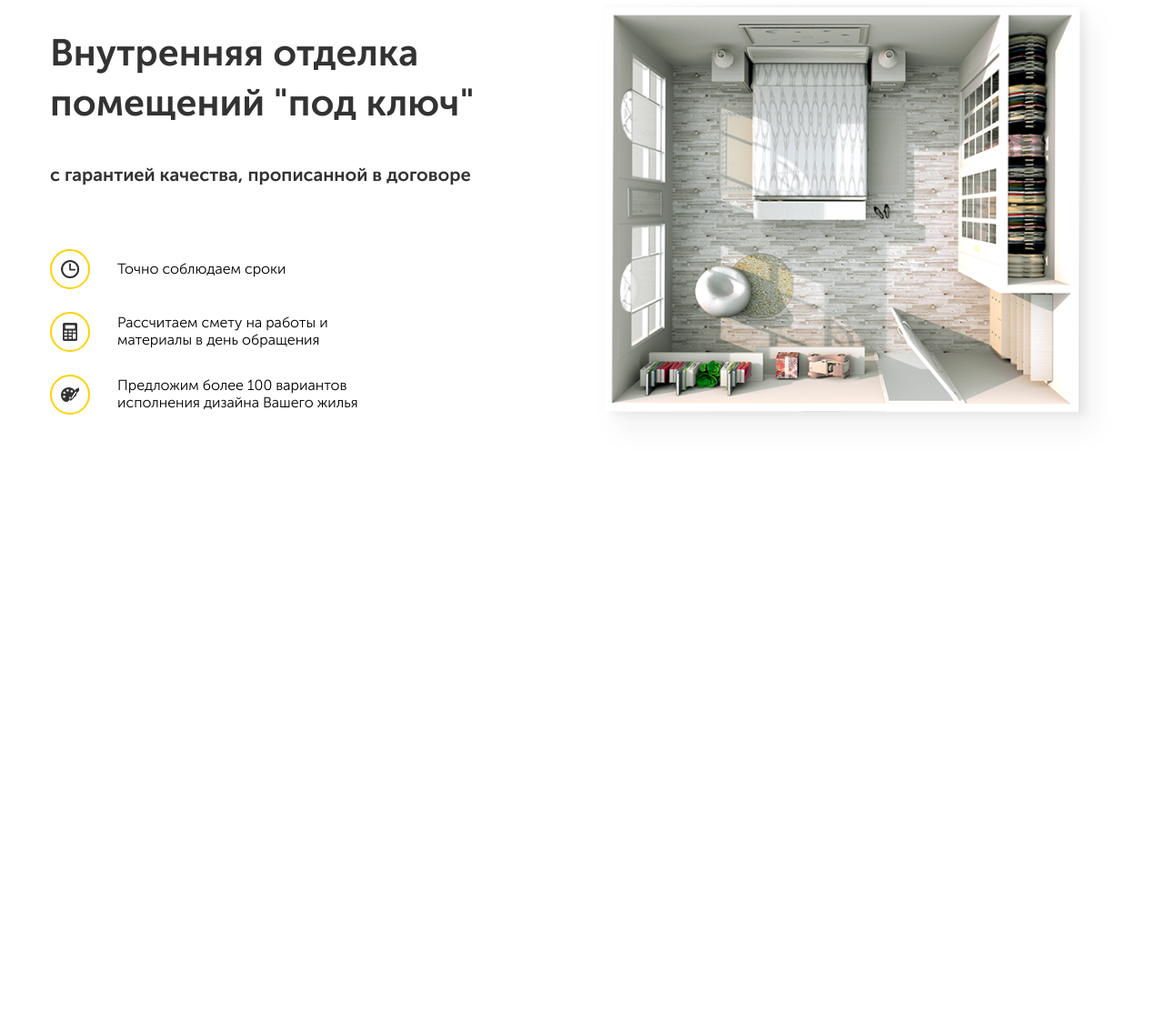
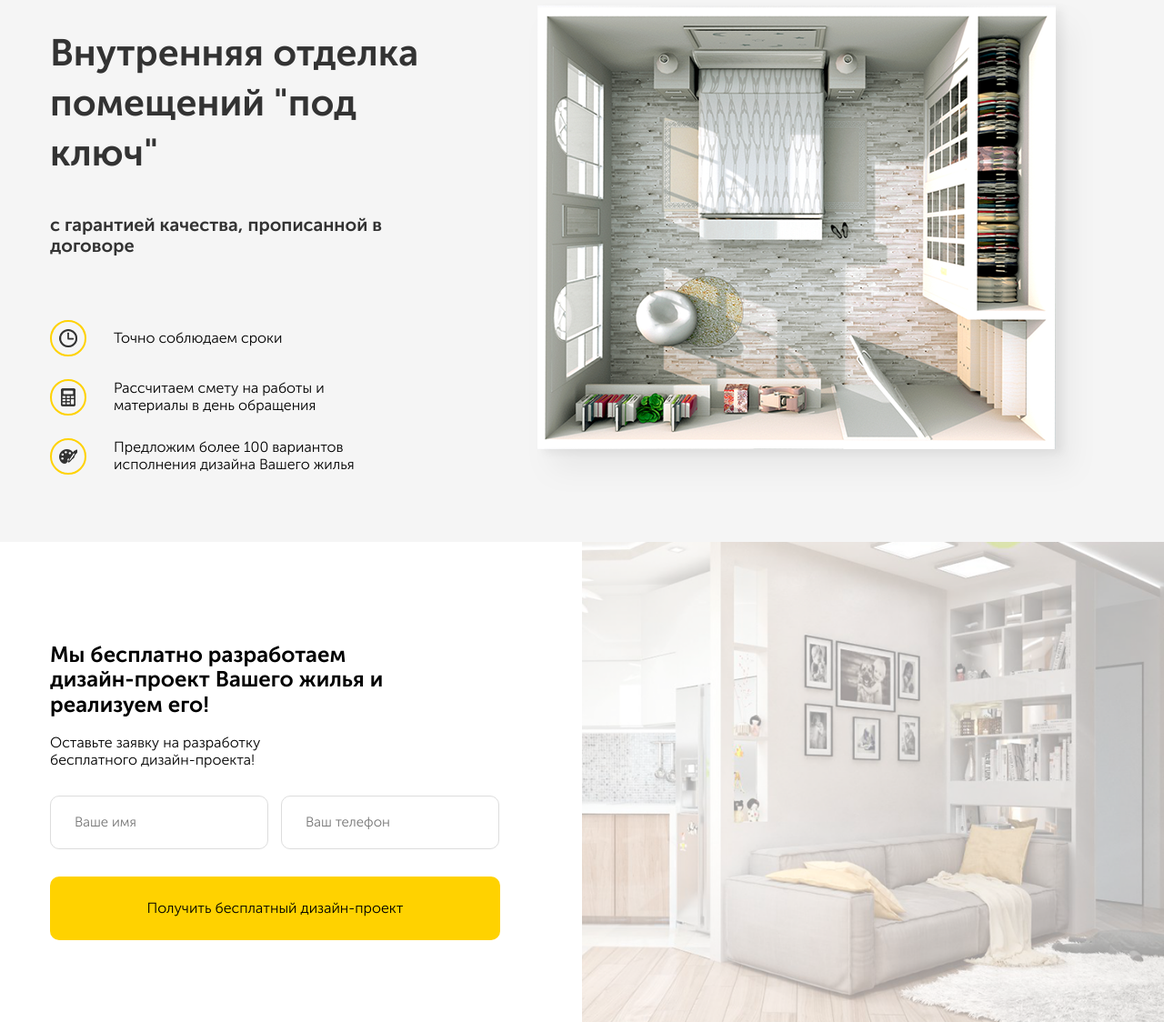
Before and after one commit to REMIX77712/webstart, a plain HTML site: page src/index.html in a window 1280 px wide. Shown: the part 142-1266 px from the top of the page at 91% size. Before the commit the page ends 800 px from the top, so only its background shows below. Drawn offline with Linux system fonts and the light colour scheme.

Commit message:
добавили блок offer

```diff
--- a/src/index.html
+++ b/src/index.html
@@ -67,6 +67,29 @@
       <!-- /.container -->
    </section>
    <!-- /.hero -->
+   <section class="offer section">
+      <div class="container">
+         <div class="offer-block">
+            <h2 class="section-title oofer_title">
+               Мы бесплатно разработаем <br> дизайн-проект Вашего жилья и реализуем его!
+            </h2>
+            <!-- /.section-title -->
+            <span class="section-subtitle offer__subtitle">
+               Оставьте заявку на разработку бесплатного дизайн-проекта!
+            </span>
+            <!-- /.section-subtitle -->
+            <form action="" class="form offer_form">
+               <input type="text" class="input offer__input" placeholder="Ваше имя">
+               <input type="tel" class="input offer__input" placeholder="Ваш телефон">
+               <button class="button offer__button">Получить бесплатный дизайн-проект </button>
+            </form>
+            <!-- /.form offer_form -->
+         </div>
+         <!-- /.offer-block -->
+      </div>
+      <!-- /.container -->
+   </section>
+   <!-- /.offer -->
 </main>
 
 </body>
--- a/src/sass/_colors.sass
+++ b/src/sass/_colors.sass
@@ -1,2 +1,4 @@
 $main-color: #ffd200
 $text-color: #333333
+$secondary:  #f5f5f5
+$border-input: #dddddd
--- a/src/sass/_interface.sass
+++ b/src/sass/_interface.sass
@@ -1,3 +1,7 @@
+
+*
+    box-sizing: border-box
+
 body
     +reg
 img
@@ -15,6 +19,22 @@ img
         width: 90%
 .button
      border-radius: 10px
+     outline: none
      background-color: $main-color
      border: none
      padding: 18px 30px
+     &:hover
+         background-color: lighten($main-color,10%)
+         cursor: pointer
+.section
+    padding: 90px 0px
+    &-title
+        font-size: 24px
+        +bold
+    &__subtitle
+        font-size: 16px
+.input
+     border: solid 1px $border-input
+     padding: 20px 26px
+     font-size: 15px
+     border-radius: 10px
--- a/src/sass/blocks/_hero.sass
+++ b/src/sass/blocks/_hero.sass
@@ -2,11 +2,12 @@
 
 .hero
    padding: 50px 0px
+   background-color: $secondary
    &-block
       display: flex
    &-text
       flex-basis: 45%
-      padding-right: 120px
+      padding-right: 100px
       &__title
          +bold
          font-size: 41px
@@ -27,6 +28,8 @@
          display: flex
          align-items: center
          margin-bottom: 25px
+         &:last-child
+            margin-bottom: 0
       &__image
          width: 40px
          height: 40px
--- /dev/null
+++ b/src/sass/blocks/_offer.sass
@@ -0,0 +1,51 @@
+
+
+
+.offer
+    background: url('../img/offer/offer.png') no-repeat
+    background-position: center right
+    background-size: contain
+    position: relative
+    &:before
+        content: ''
+        width: 50%
+        height: 100%
+        position: absolute
+        top: 0
+        left: 0
+        background-color: #fff
+
+    &-block
+        width: 50%
+        padding-right: 90px
+        position: relative
+    &__title
+        min-width: 360px
+        line-height: 35px
+        margin-bottom: 24px
+    &__subtitle
+        display: block
+        max-width: 250px
+        margin-bottom: 30px
+    &__input
+        margin-bottom: 30px
+        width: 240px
+        &:first-child
+            margin-right: 10px
+    &__button
+        width: 100%
+        min-height: 70px
+@media ( max-width: 1200px)
+    .offer
+        background-size: cover
+        &__input
+            width: 100%
+            margin-bottom: 10px
+        &__button
+            font-size: 13px
+@media ( max-width: 768px)
+    .offer
+        background: #fff
+        &-block
+            width: 100%
+            padding-right: 0
--- a/src/sass/style.sass
+++ b/src/sass/style.sass
@@ -1,5 +1,9 @@
 @import 'fonts'
 @import 'colors'
 @import 'interface'
+/*импорт стилей шапкиr*/
 @import 'blocks/navbar'
+/*стили для главного экрана*/
 @import 'blocks/hero'
+/*мтили для блока offer*/
+@import 'blocks/offer'
```
Also changed, not shown: src/css/style.css, src/img/offer/offer.png (added).
